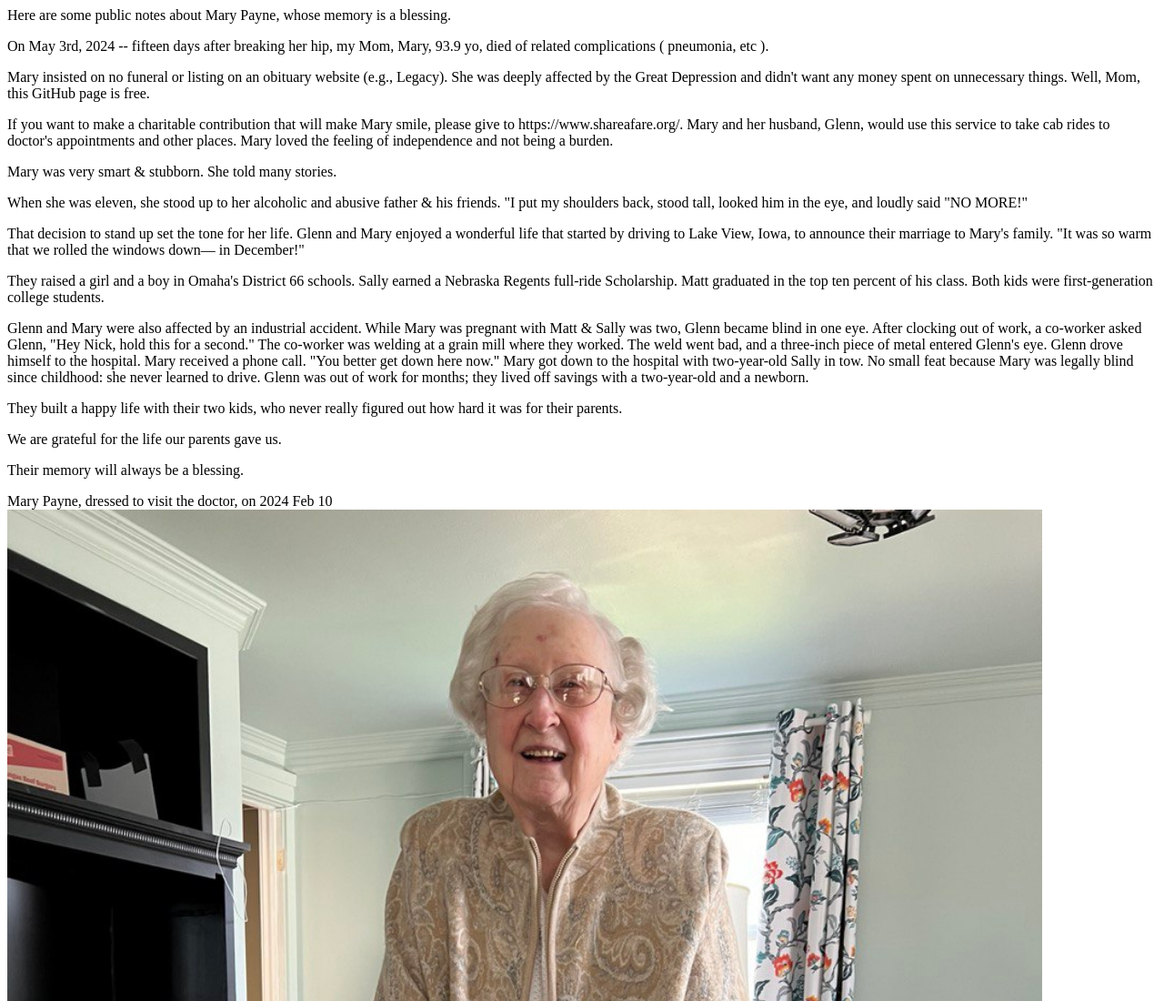
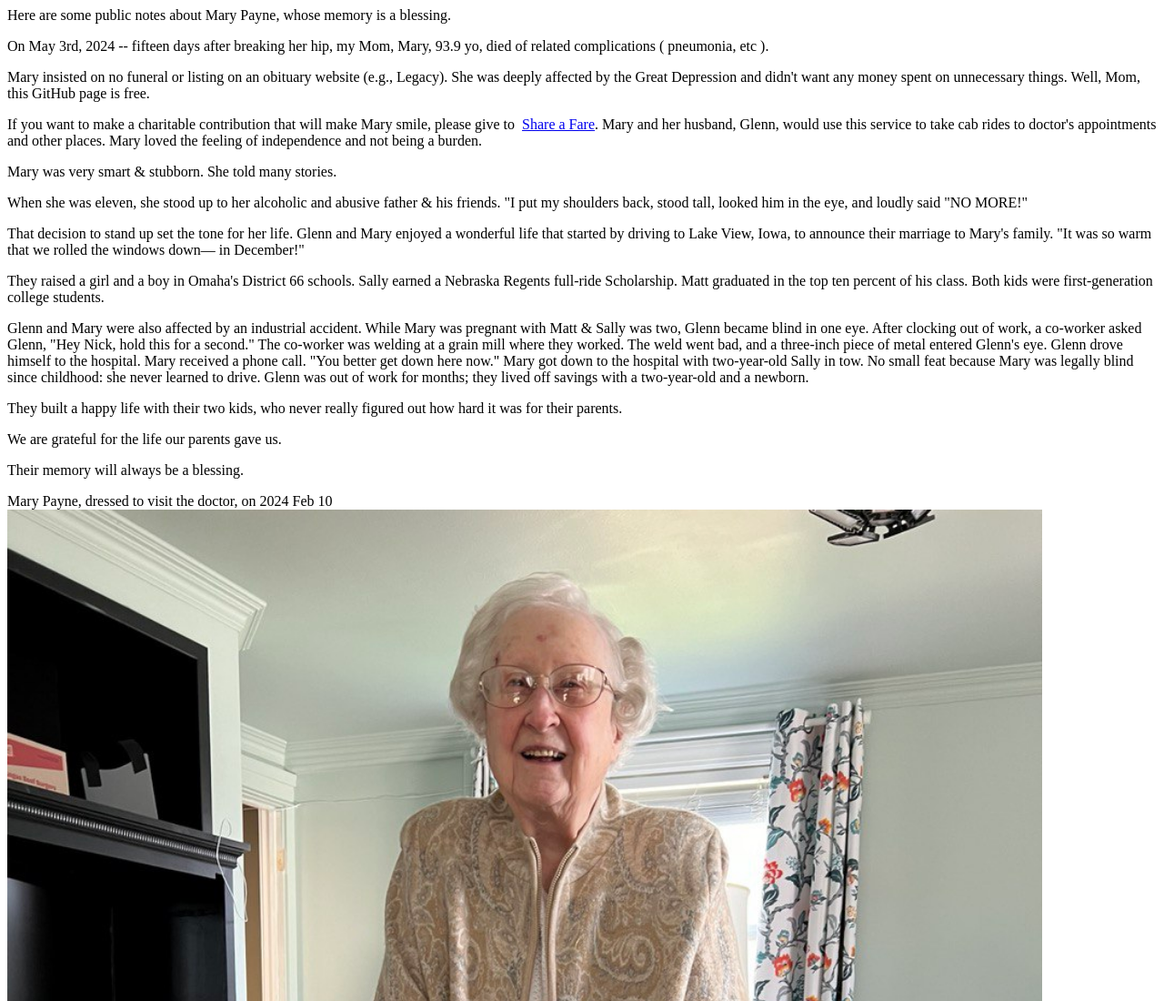
Before and after one commit to payne/mary, a plain HTML site: page index.html in a window 1280 px wide. Shown: the top 1100 px of the page at 91% size. Drawn offline with Linux system fonts and the light colour scheme.

Commit message:
hyperlink

```diff
--- a/index.html
+++ b/index.html
@@ -20,7 +20,9 @@
     </p>
 
     <p>
-        If you want to make a charitable contribution that will make Mary smile, please give to https://www.shareafare.org/. Mary and her husband, Glenn, would use this service to take cab rides to doctor's appointments and other places. Mary loved the feeling of independence and not being a burden.
+        If you want to make a charitable contribution that will make Mary smile, please give to
+        <a href=https://www.shareafare.org/>Share a Fare</a>.
+        Mary and her husband, Glenn, would use this service to take cab rides to doctor's appointments and other places. Mary loved the feeling of independence and not being a burden.
     </p>
 
     <p>
```
